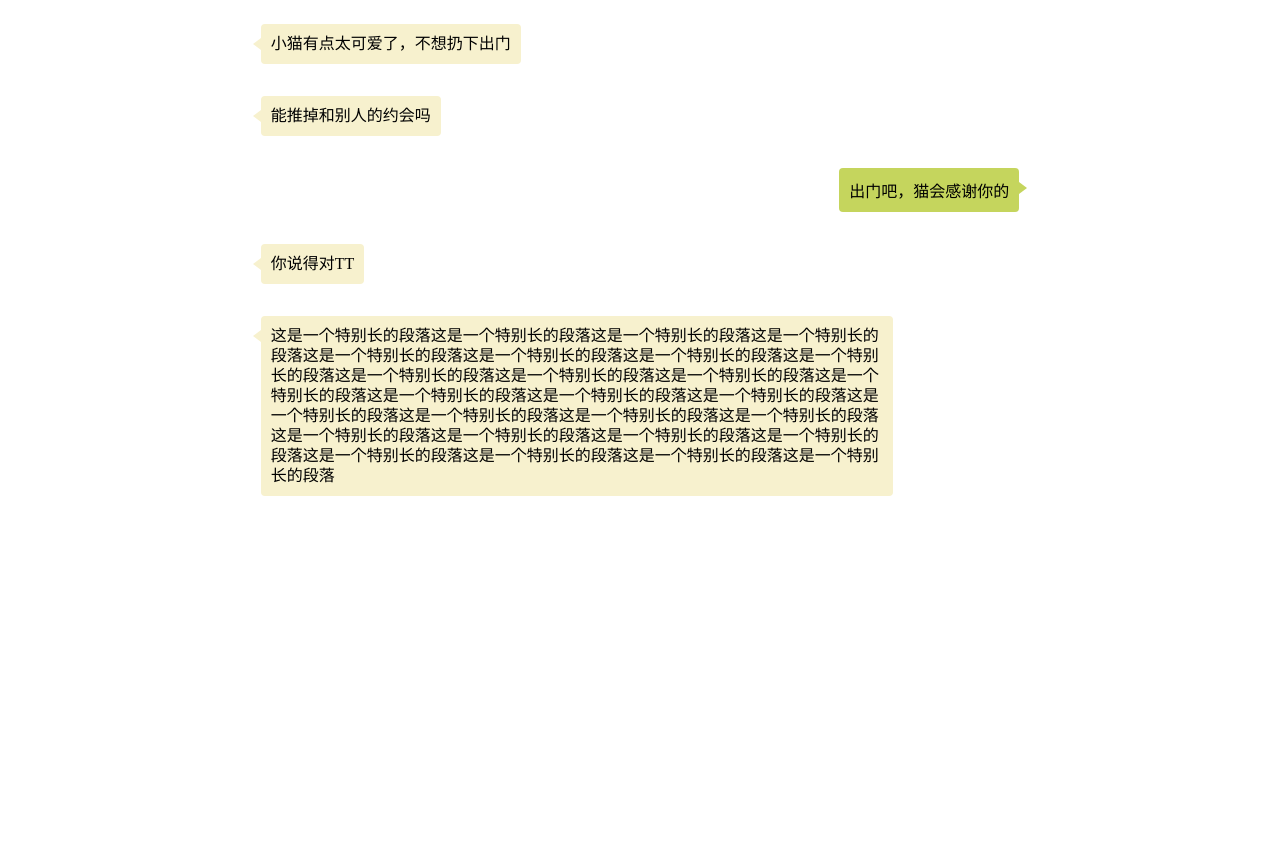
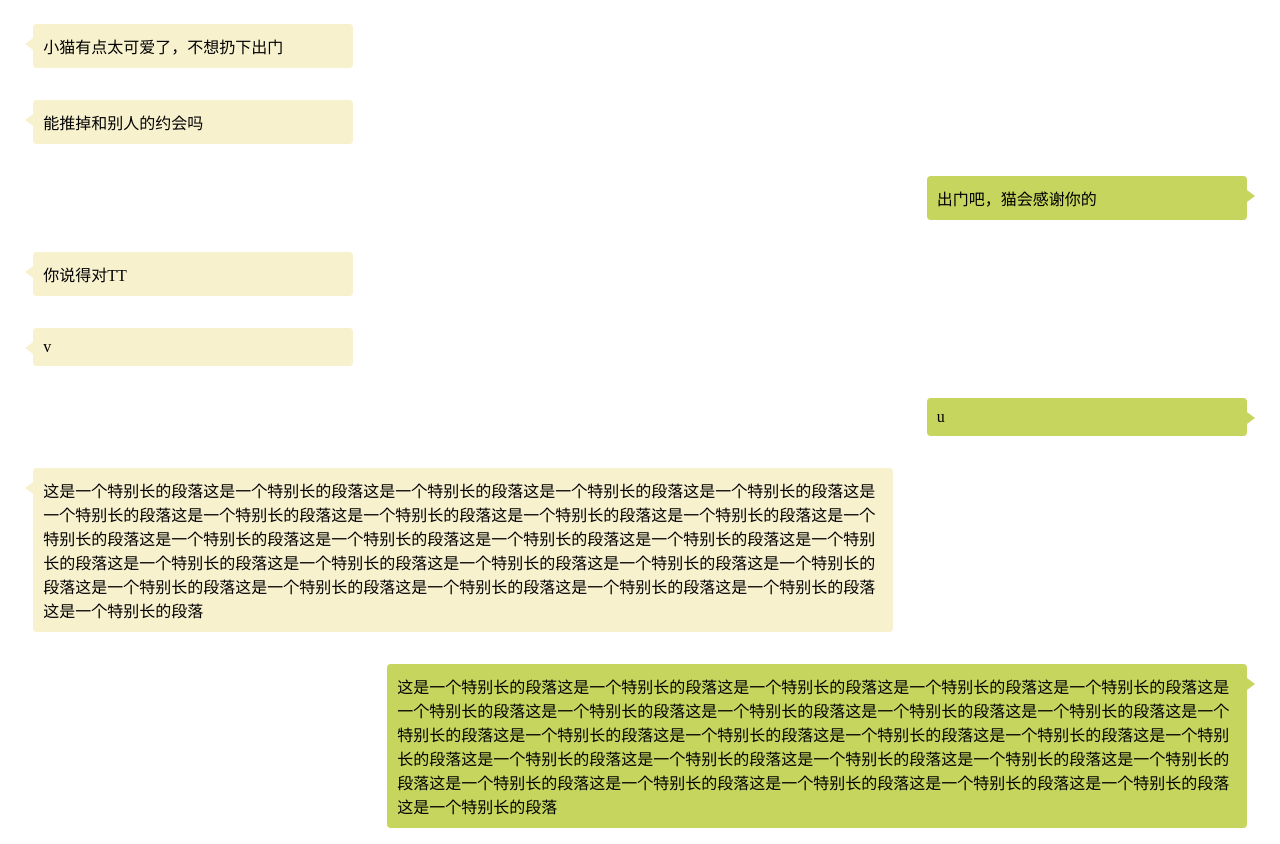
Before and after one commit to TheTarr/ao3-chatting, a plain HTML site: page index.html in a window 1280 px wide. Before the commit the page ends 800 px from the top, so only its background shows below. Drawn offline with Linux system fonts and the light colour scheme.

Commit message:
background

```diff
--- a/index.html
+++ b/index.html
@@ -3,11 +3,11 @@
 <head>
     <meta charset="UTF-8">
     <title>微信聊天</title>
-    <link rel="stylesheet" href="style2.css">
+    <link rel="stylesheet" href="style3.css">
 </head>
 <body>
 
-<div class="background">
+<!-- <div class="pad"> -->
   <p class="left">小猫有点太可爱了，不想扔下出门</p>
 
   <p class="left">能推掉和别人的约会吗</p>
@@ -16,7 +16,12 @@
 
   <p class="left">你说得对TT</p>
 
+  <p class="left">v</p>
+  <p class="right">u</p>
+
   <p class="left">这是一个特别长的段落这是一个特别长的段落这是一个特别长的段落这是一个特别长的段落这是一个特别长的段落这是一个特别长的段落这是一个特别长的段落这是一个特别长的段落这是一个特别长的段落这是一个特别长的段落这是一个特别长的段落这是一个特别长的段落这是一个特别长的段落这是一个特别长的段落这是一个特别长的段落这是一个特别长的段落这是一个特别长的段落这是一个特别长的段落这是一个特别长的段落这是一个特别长的段落这是一个特别长的段落这是一个特别长的段落这是一个特别长的段落这是一个特别长的段落这是一个特别长的段落这是一个特别长的段落这是一个特别长的段落</p>
 
-</div>
+  <p class="right">这是一个特别长的段落这是一个特别长的段落这是一个特别长的段落这是一个特别长的段落这是一个特别长的段落这是一个特别长的段落这是一个特别长的段落这是一个特别长的段落这是一个特别长的段落这是一个特别长的段落这是一个特别长的段落这是一个特别长的段落这是一个特别长的段落这是一个特别长的段落这是一个特别长的段落这是一个特别长的段落这是一个特别长的段落这是一个特别长的段落这是一个特别长的段落这是一个特别长的段落这是一个特别长的段落这是一个特别长的段落这是一个特别长的段落这是一个特别长的段落这是一个特别长的段落这是一个特别长的段落这是一个特别长的段落</p>
+
+<!-- </div> -->
 </body>
--- /dev/null
+++ b/style3.css
@@ -0,0 +1,52 @@
+.pad {
+  margin: 0 auto;
+  background: tomato;
+  max-width: 800px;
+}
+
+.left {
+  position: relative;
+  word-break: break-word;
+  display: table;
+  float: left;
+  background: rgb(247,241,206);
+  border-radius: 4px;
+  margin-left: 2%;
+  margin-right: 30%;
+  padding: 10px;
+  min-width: 300px;
+}
+
+.right {
+  position: relative;
+  word-break: break-word;
+  display: table;
+  float: right;
+  background: rgb(197,213,93);
+  border-radius: 4px;
+  margin-left: 30%;
+  margin-right: 2%;
+  padding: 10px;
+  min-width: 300px;
+}
+
+.left:before,
+.right:after {
+  content: "";
+  display: block;
+  width: 0;
+  height: 0;
+  border: 12px solid transparent;
+  position: absolute;
+  top: 8px;
+}
+
+.left:before {
+  border-right: 16px solid rgb(247,241,206);
+  left: -20px;
+}
+
+.right:after {
+  border-left: 16px solid rgb(197,213,93);
+  right: -20px;
+}
```
